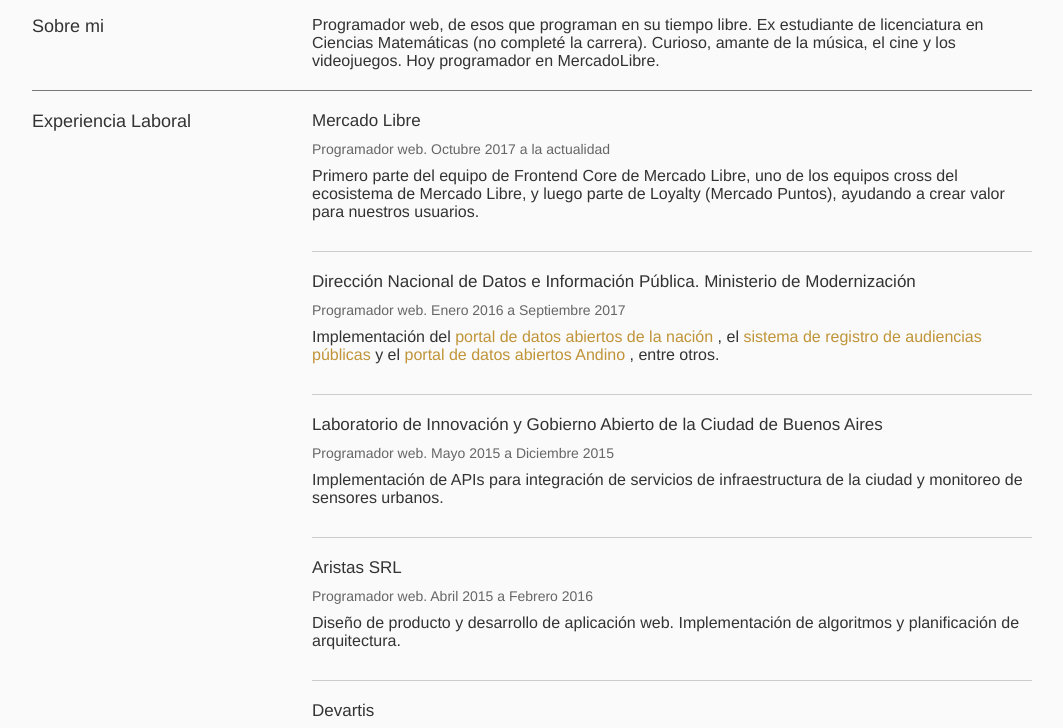
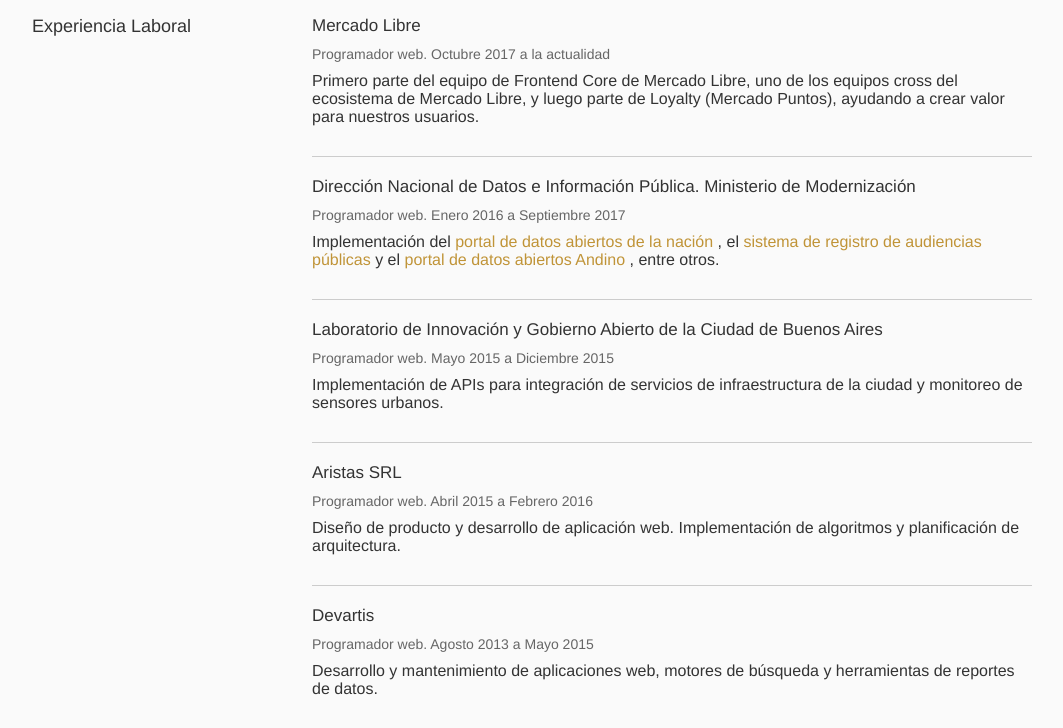
Before and after one commit to iheredia/cv, a plain HTML site: page index.html in a window 1280 px wide. Shown: the part 208-936 px from the top of the page, without its empty margins (108-1171 px from the left). Drawn offline with Linux system fonts and the light colour scheme.

```diff
--- a/index.html
+++ b/index.html
@@ -29,18 +29,6 @@
     </a>
 
   </header>
-
-
-  <section>
-    <h2>Sobre mi</h2>
-      Programador web, de esos que programan en su tiempo libre.
-
-      Ex estudiante de licenciatura en Ciencias Matemáticas (no completé la carrera).
-
-      Curioso, amante de la música, el cine y los videojuegos.
-
-      Hoy programador en MercadoLibre.
-  </section>
 
   <section>
     <h2>Experiencia Laboral</h2>
```
Also changed, not shown: 2 other files.
